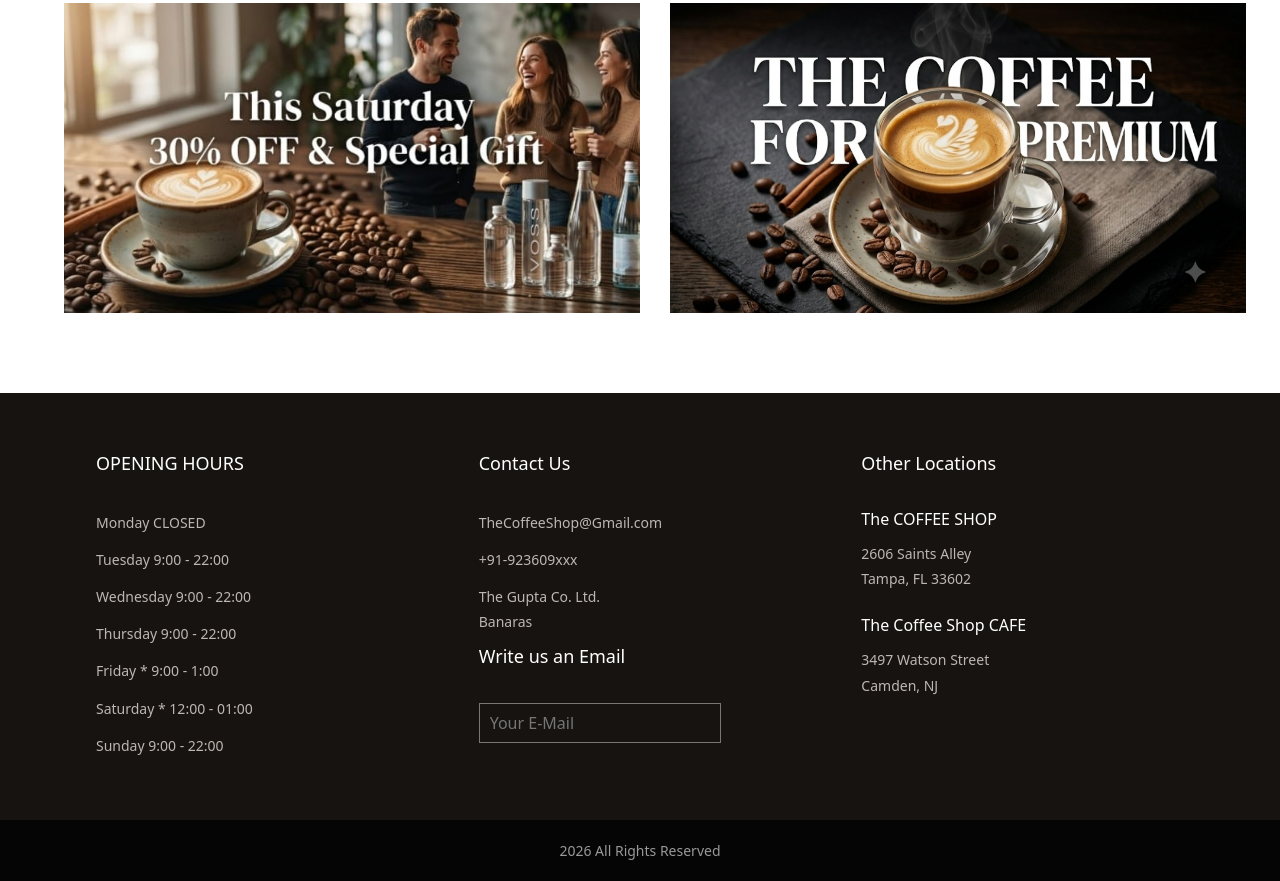
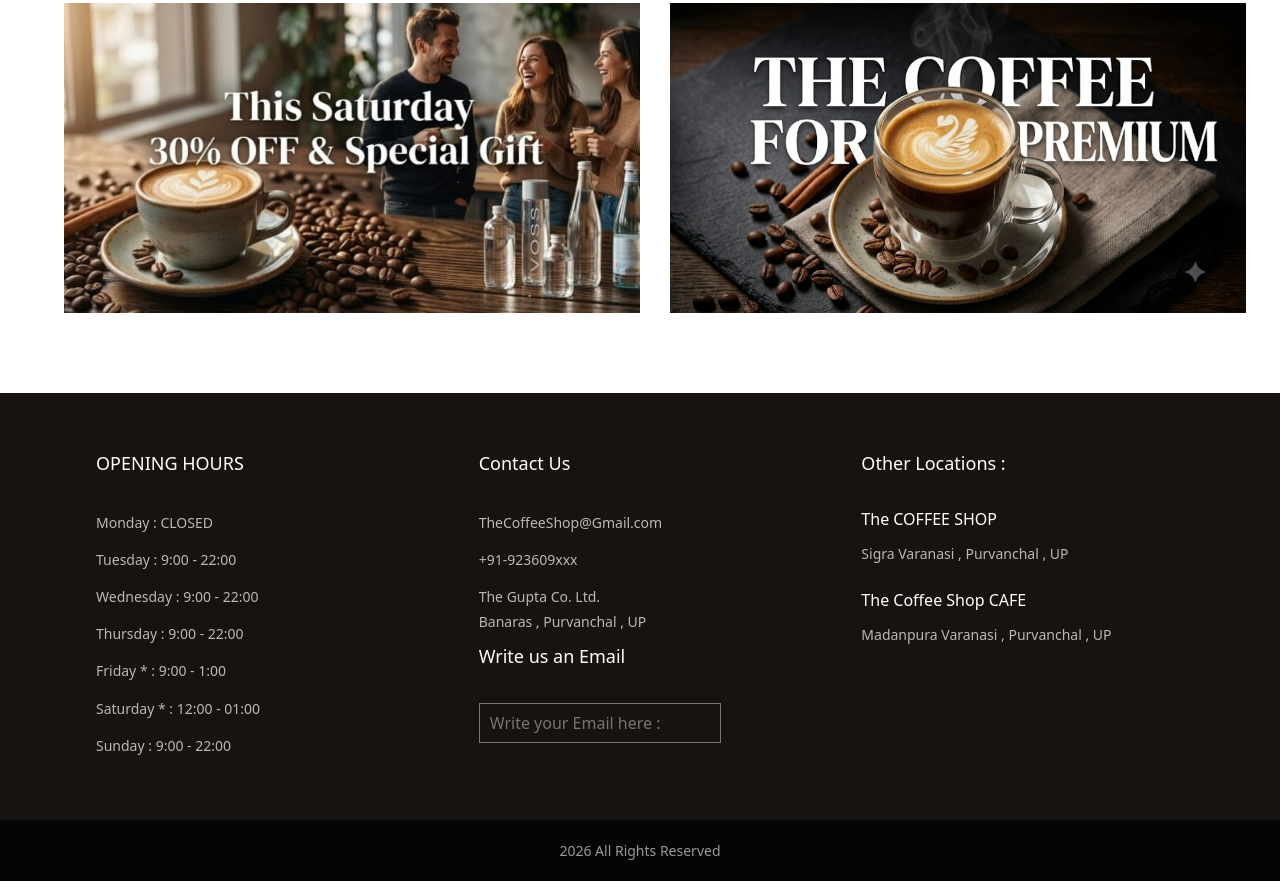
Before and after one commit to Sanidhya-Gupta2012/The-Coffee-Shop, a plain HTML site: page index.html in a window 1280 px wide. Shown: the part 1407-2288 px from the top of the page. Drawn offline with nearby package versions, Linux system fonts and the light colour scheme.

Commit message:
Update coffee shop website

```diff
--- a/index.html
+++ b/index.html
@@ -84,31 +84,45 @@
     <div class="footer-content">
         <div class="footer-box">
             <h3>OPENING HOURS</h3>
-            <p>Monday <span>CLOSED</span></p>
-            <p>Tuesday <span>9:00 - 22:00</span></p>
-            <p>Wednesday <span>9:00 - 22:00</span></p>
-            <p>Thursday <span>9:00 - 22:00</span></p>
-            <p>Friday * <span>9:00 - 1:00</span></p>
-            <p>Saturday * <span>12:00 - 01:00</span></p>
-            <p>Sunday <span>9:00 - 22:00</span></p>
+            <p>Monday :
+              <span>CLOSED</span>
+            </p>
+            <p>Tuesday :
+              <span>9:00 - 22:00</span>
+            </p>
+            <p>Wednesday :
+              <span>9:00 - 22:00</span>
+            </p>
+            <p>Thursday :
+              <span>9:00 - 22:00</span>
+            </p>
+            <p>Friday * :
+              <span>9:00 - 1:00</span>
+            </p>
+            <p>Saturday * :
+              <span>12:00 - 01:00</span>
+            </p>
+            <p>Sunday :
+              <span>9:00 - 22:00</span>
+            </p>
         </div>
         <div class="footer-box">
             <h3>Contact Us</h3>
             <p>TheCoffeeShop@Gmail.com</p>
             <p>+91-923609xxx</p>
             <p>The Gupta Co. Ltd. <br>
-               Banaras</p>
+               Banaras , Purvanchal , UP</p>
             <h3>Write us an Email</h3>
-            <input type="email" placeholder="Your E-Mail">
+            <input type="email" placeholder="Write your Email here : ">
         </div>
         <div class="footer-box">
-            <h3>Other Locations</h3>
+            <h3>Other Locations : </h3>
             <h4>The COFFEE SHOP</h4>
-            <p>2606 Saints Alley<br>
-               Tampa, FL 33602</p>
+            <p> Sigra
+               Varanasi , Purvanchal , UP</p>
             <h4>The Coffee Shop CAFE</h4>
-            <p>3497 Watson Street<br>
-               Camden, NJ </p>
+            <p> Madanpura
+               Varanasi , Purvanchal , UP </p>
         </div>
 
     </div>
--- a/style.css
+++ b/style.css
@@ -157,8 +157,7 @@
         height: 240px;
     }
 
-    #first h1,
-    #second h1 {
+    #first h1,#second h1 {
         font-size: 1.6rem;
     }
 
```
